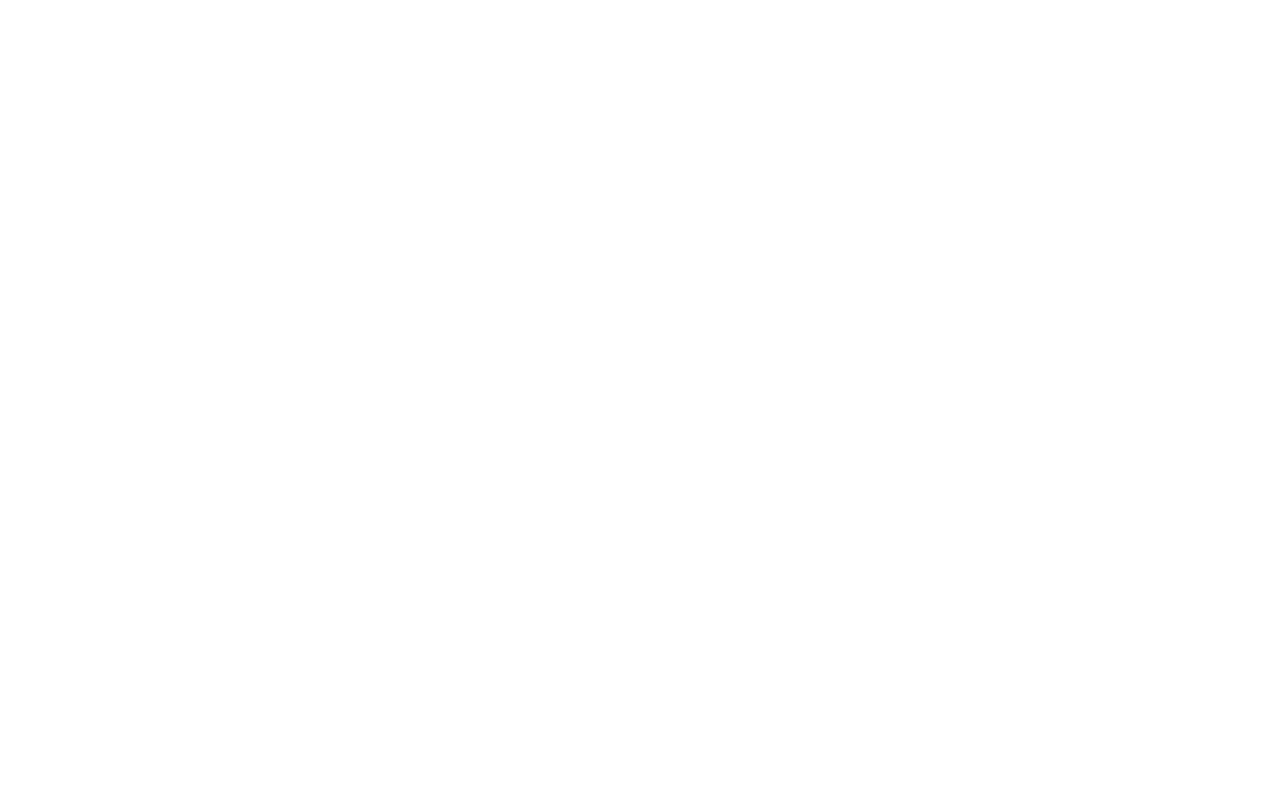
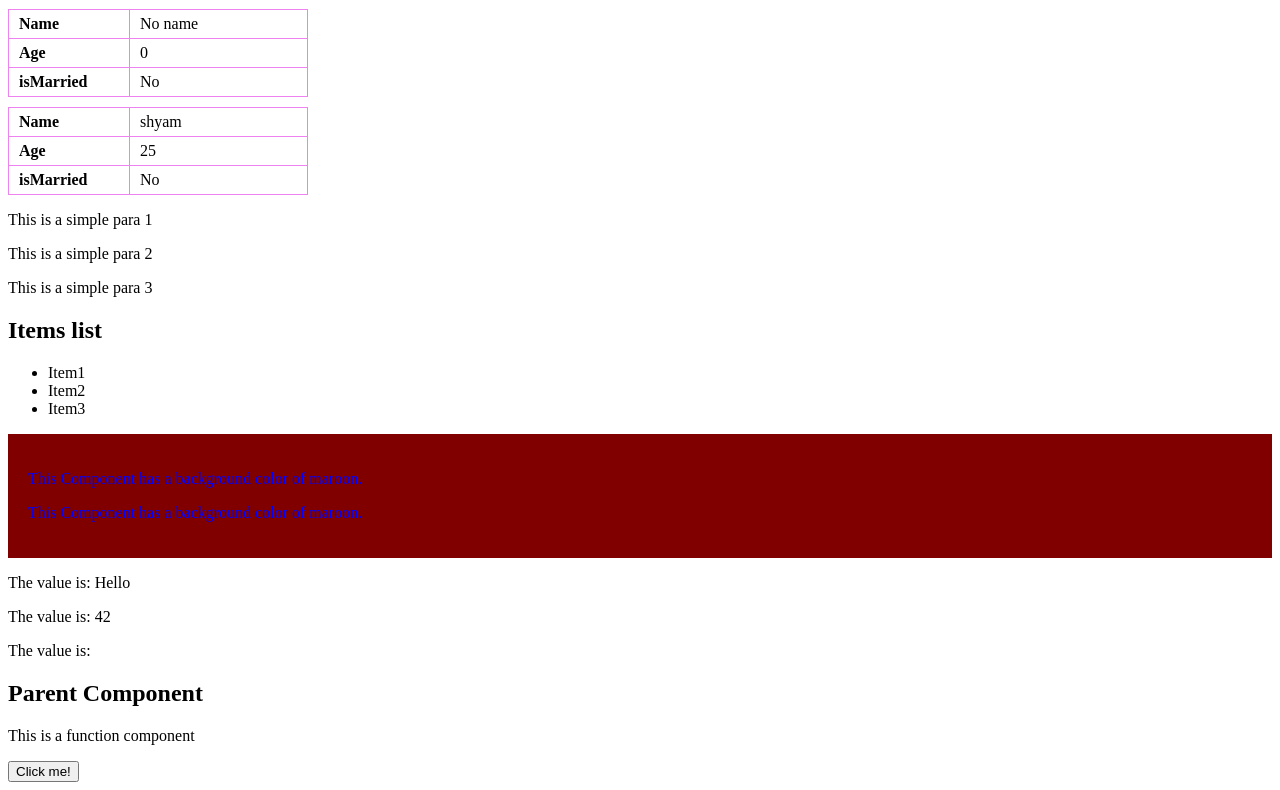
Before and after one commit to bucks98/REACT-PROJECTS, a React (Vite) app in the folder my-first-react-app/: page / in a window 1280 px wide. Shown: the part 603-1393 px from the top of the page. Before the commit the page ends 800 px from the top, so only its background shows below. Built offline with nearby package versions, Linux system fonts and the light colour scheme.

Commit message:
props completed

```diff
--- a/my-first-react-app/src/App.jsx
+++ b/my-first-react-app/src/App.jsx
@@ -1,26 +1,31 @@
 
 
 import './App.css'
-// import {Header } from './Header'
+import { FunctionSample } from './components/FunctionSample'
+import { MultiTypeComponent } from './components/MultiTypeComponent'
+import {Header } from './Header'
 import './css/Base.css'
-// import { Student } from './components/Student'
-// import { ChildComponenet } from './components/ChildComponenet'
-// import { ArraySample } from './components/ArraySample';
+import { Student } from './components/Student'
+import { ChildComponenet } from './components/ChildComponenet'
+import { ArraySample } from './components/ArraySample';
 import { OneOfSample } from './components/OneOfSample'
 
 function App() {
-  // const items =[
-  //   {id: 1, name:"Item1"},
-  //   {id: 2, name:"Item2"},
-  //   {id: 3, name:"Item3"},
-  // ];
+  const items =[
+    {id: 1, name:"Item1"},
+    {id: 2, name:"Item2"},
+    {id: 3, name:"Item3"},
+  ];
+const handleClick = ()=> {
+  alert("Button click");
+};
 
 
   return (
     <>
-  {/* <Header /> */}
+  <Header />
 
-  {/* <Student Name=" Bagavath" Age={27} isMarried={false}/>
+   <Student Name=" Bagavath" Age={27} isMarried={false}/>
   <Student Name=" Ram" Age={23} isMarried={false}/>
   <Student Name=" shyam" Age={25} isMarried={false}/>
   <Student />
@@ -31,9 +36,16 @@
     <p>This is a simple para 2</p>
     <p>This is a simple para 3</p>
 
-  </ChildComponenet>  */}
-  {/* <ArraySample items ={items}/> */}
+  </ChildComponenet>
+  <ArraySample items ={items}/>
     <OneOfSample  color = "maroon" />
+    <MultiTypeComponent value="Hello"/>
+    <MultiTypeComponent value={42}/>
+    <MultiTypeComponent value= {false}/>
+<div>
+  <h2>Parent Component</h2>
+  <FunctionSample handleClick={handleClick} />
+</div>
     </>
   )
 }
--- /dev/null
+++ b/my-first-react-app/src/components/FunctionSample.jsx
@@ -0,0 +1,16 @@
+import PropTypes from "prop-types";
+
+export const FunctionSample = (props) => {
+    const {handleClick} = props;
+  return (
+    <div>
+        <p>This is a function component</p>
+        <button onClick={handleClick}>Click me!</button>
+    </div>
+  )
+}
+
+FunctionSample.PropTypes = {
+  handleClick: PropTypes.func.isRequired,
+
+}
--- /dev/null
+++ b/my-first-react-app/src/components/MultiTypeComponent.jsx
@@ -0,0 +1,14 @@
+import PropTypes from "prop-types"
+
+export const MultiTypeComponent = (props) => {
+  return (
+    <div>
+        <p>The value is: {props.value}</p>
+    </div>
+  )
+}
+
+MultiTypeComponent.propTypes = {
+    value: PropTypes.oneOfType([PropTypes.string, PropTypes.number , PropTypes.bool]).isRequired,
+
+}
```
